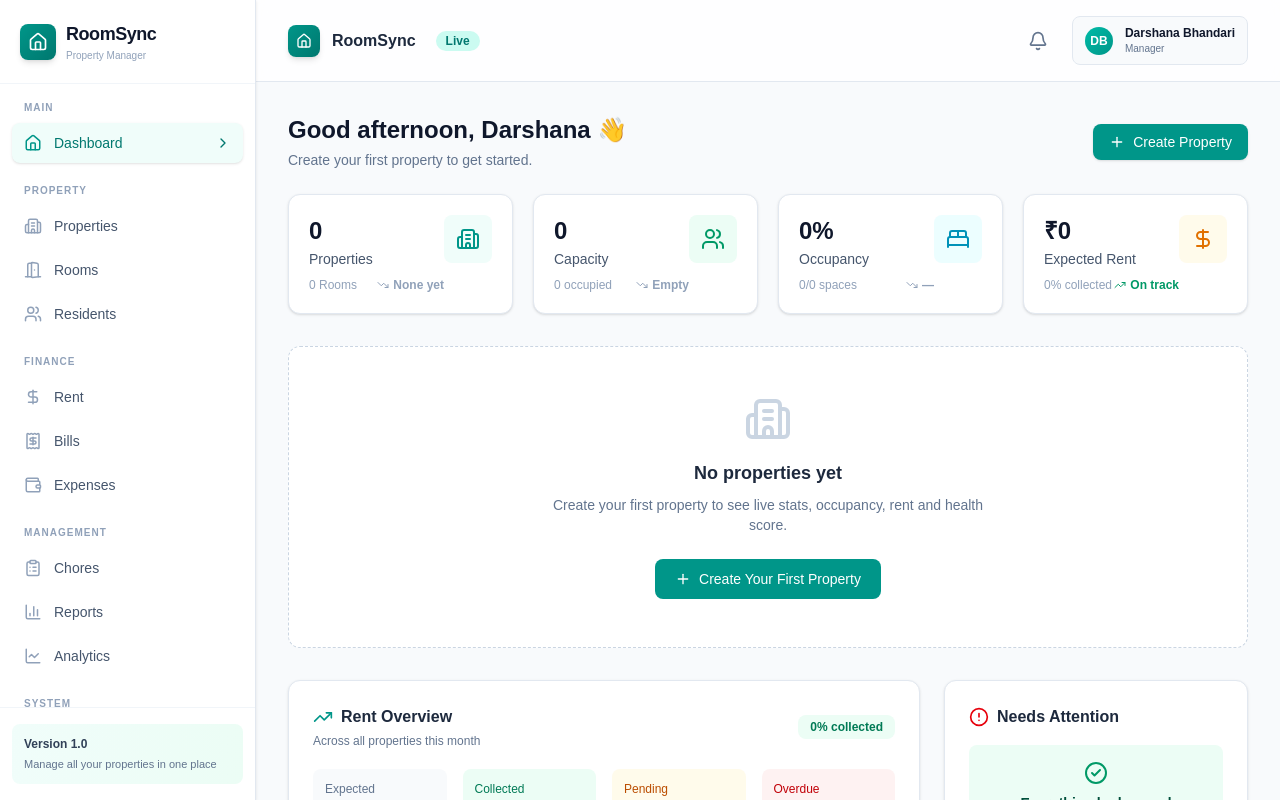
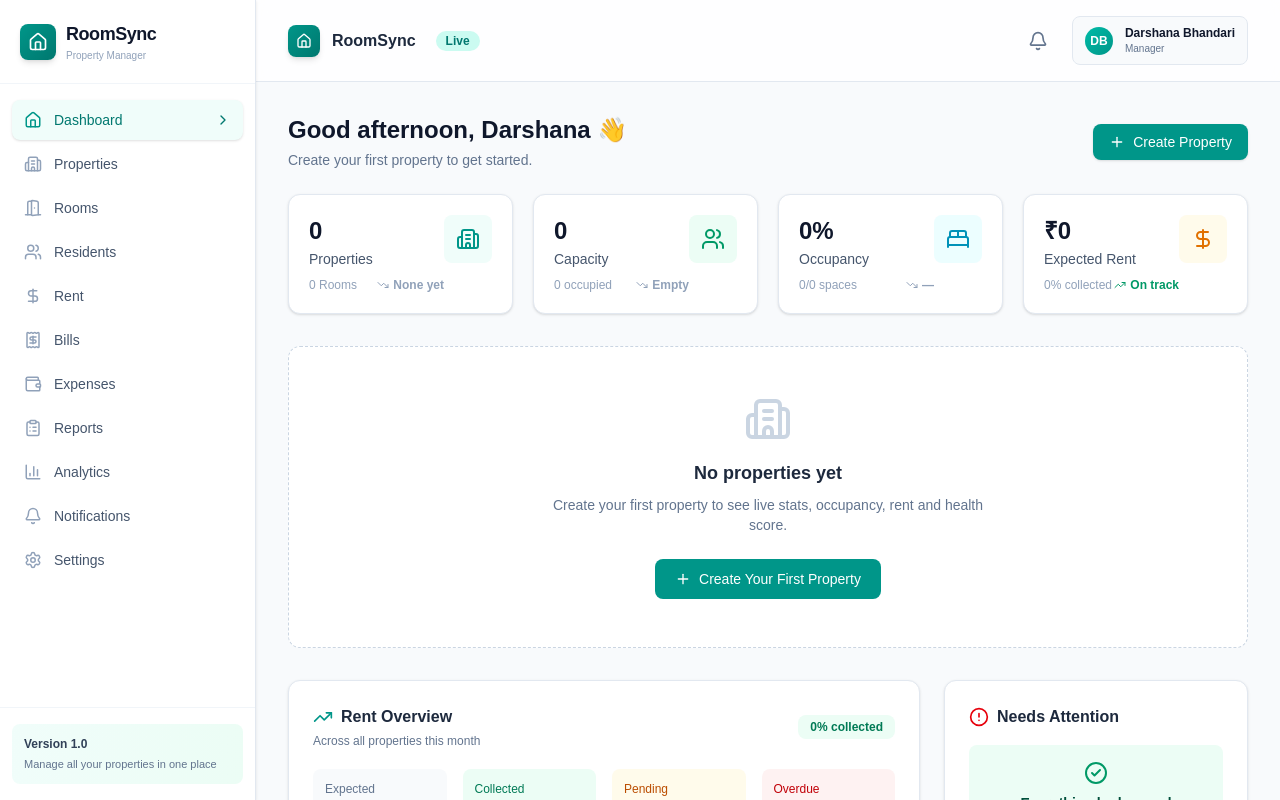
Before and after one commit to Darshana-Bhandari/RoomSync, a React (Vite) app: page /manager-dashboard in a window 1280 px wide. Shown: the top 800 px of the page. Built offline with nearby package versions, Linux system fonts and the light colour scheme.

Commit message:
Improve manager dashboard UI and functionality

```diff
--- a/src/Property Manager/ManagerDashboard.jsx
+++ b/src/Property Manager/ManagerDashboard.jsx
@@ -10,7 +10,6 @@ import {
   Wallet,
   ClipboardList,
   BarChart3,
-  LineChart,
   Bell,
   Settings,
   Plus,
@@ -19,13 +18,11 @@ import {
   ChevronRight,
   AlertCircle,
   CheckCircle2,
-  Clock,
   TrendingUp,
-  ChevronLeft,
-  Zap,
   TrendingDown,
   Activity,
   Loader2,
+  Zap,
 } from "lucide-react";
 import { loadProperties } from "../utils/propertyStorage"; // adjust path
 
@@ -352,45 +349,19 @@ const ManagerDashboard = () => {
     ]
   );
 
-  // ---------- Nav ----------
+  // ---------- Nav (NEW flat architecture) ----------
   const navItems = [
-    {
-      section: "MAIN",
-      items: [
     { icon: Home, label: "Dashboard", path: "/manager-dashboard" },
-      ],
-    },
-    {
-      section: "PROPERTY",
-      items: [
     { icon: Building2, label: "Properties", path: "/property" },
     { icon: DoorOpen, label: "Rooms", path: "/manager/rooms" },
     { icon: Users, label: "Residents", path: "/manager/residents" },
-      ],
-    },
-    {
-      section: "FINANCE",
-      items: [
     { icon: DollarSign, label: "Rent", path: "/rent" },
     { icon: Receipt, label: "Bills", path: "/manager/bills" },
     { icon: Wallet, label: "Expenses", path: "/manager/expenses" },
-      ],
-    },
-    {
-      section: "MANAGEMENT",
-      items: [
-        { icon: ClipboardList, label: "Chores", path: "/manager/chores" },
-        { icon: BarChart3, label: "Reports", path: "/manager/reports" },
-        { icon: LineChart, label: "Analytics", path: "/manager/analytics" },
-      ],
-    },
-    {
-      section: "SYSTEM",
-      items: [
+    { icon: ClipboardList, label: "Reports", path: "/manager/reports" },
+    { icon: BarChart3, label: "Analytics", path: "/manager/analytics" },
     { icon: Bell, label: "Notifications", path: "/manager/notifications" },
     { icon: Settings, label: "Settings", path: "/manager/settings" },
-      ],
-    },
   ];
 
   const quickActions = [
@@ -449,13 +420,8 @@ const ManagerDashboard = () => {
         </div>
 
         <nav className="flex-1 overflow-y-auto px-3 py-4">
-          {navItems.map((group) => (
-            <div key={group.section} className="mb-5">
-              <p className="mb-2 px-3 text-[10px] font-semibold uppercase tracking-widest text-slate-400">
-                {group.section}
-              </p>
           <ul className="space-y-1">
-                {group.items.map((item) => {
+            {navItems.map((item) => {
               const Icon = item.icon;
               const isActive = location.pathname === item.path;
               return (
@@ -482,8 +448,6 @@ const ManagerDashboard = () => {
               );
             })}
           </ul>
-            </div>
-          ))}
         </nav>
 
         <div className="border-t border-slate-100 px-3 py-4">
@@ -625,18 +589,11 @@ const ManagerDashboard = () => {
                       alt={currentProperty.name || "Property"}
                       className="absolute inset-0 h-full w-full object-cover"
                       onError={(e) => {
-                        console.error(
-                          "Property image failed to load:",
-                          currentProperty.coverUrl?.substring(0, 50)
-                        );
-
                         e.currentTarget.style.display = "none";
-
                         const fallback =
                           e.currentTarget.parentElement?.querySelector(
                             ".property-image-fallback"
                           );
-
                         if (fallback) {
                           fallback.classList.remove("hidden");
                         }
@@ -1104,7 +1061,7 @@ const ManagerDashboard = () => {
                     onClick={() => navigate(action.path)}
                     className="flex items-center gap-2 rounded-lg border border-teal-200 bg-gradient-to-r from-teal-50 to-teal-100 px-4 py-2.5 text-sm font-semibold text-teal-700 transition hover:border-teal-300 hover:shadow-md"
                   >
-                    <Plus className="h-4 w-4" />
+                    <Icon className="h-4 w-4" />
                     {action.label}
                   </button>
                 );
```
Lines whose indentation alone changed are shown as unchanged.
